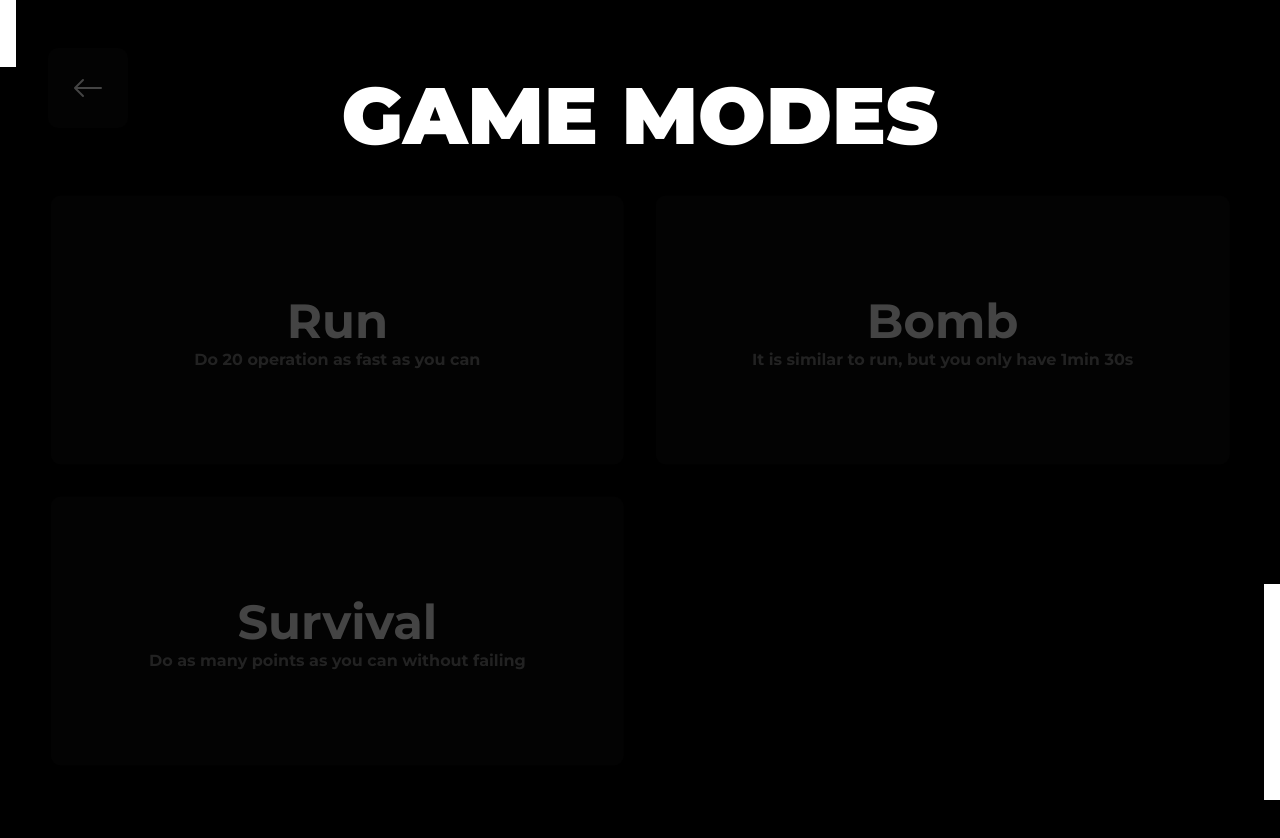
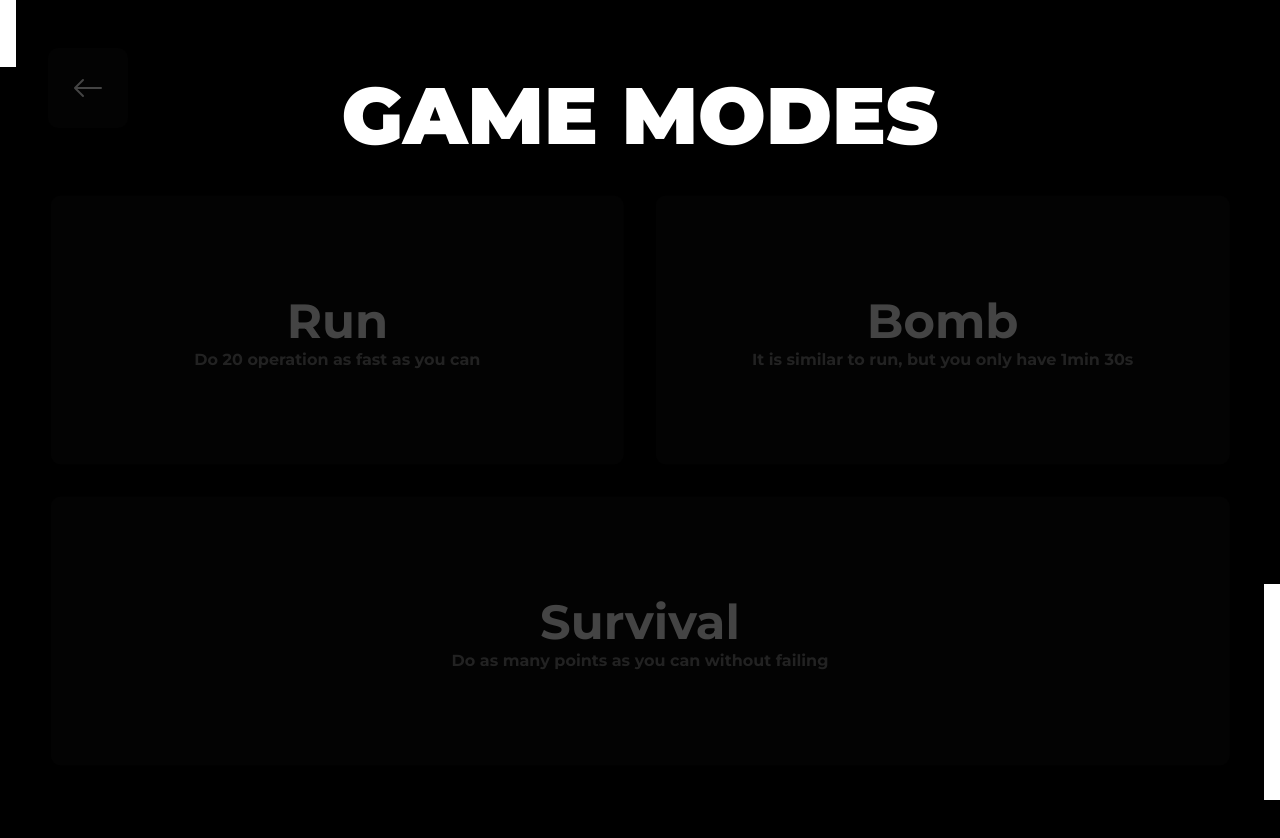
Before and after one commit to roysmanfo/swiftcalc, a React (Create React App) app: page / in a window 1280 px wide. Both pictures are taken after a click on the button "Select a mode". Shown: the top 838 px of the page. Built offline with nearby package versions, Linux system fonts and the light colour scheme.

Commit message:
Format doc

```diff
--- a/src/components/TitleScreen.js
+++ b/src/components/TitleScreen.js
@@ -27,15 +27,14 @@ export default function TitleScreen(props) {
 
 
 
-    function start(gamemode) {
+    function start() {
         setHiddenClass('hidden');
-        // props.setGamemode(gamemode);
     }
 
     function GameModeButton(props) {
         return (
-            <Link to={'/mode/' + props.gamemode.toLowerCase()}>
-                <button style={{ gridArea: props.gamemode.toLowerCase() }} onClick={() => start(props.gamemode.toLowerCase())}>
+            <Link to={'/mode/' + props.gamemode.toLowerCase()} style={{ gridArea: props.gamemode.toLowerCase() }}>
+                <button onClick={() => start()}>
                     {props.gamemode}
                     <small>{props.description}</small>
                 </button>
--- a/src/modes/Run.js
+++ b/src/modes/Run.js
@@ -33,6 +33,7 @@ export default function Run() {
             else setCompleted(true);
         } else {
             setMinstakes(mistakes + 1);
+
         }
     };
 
```
